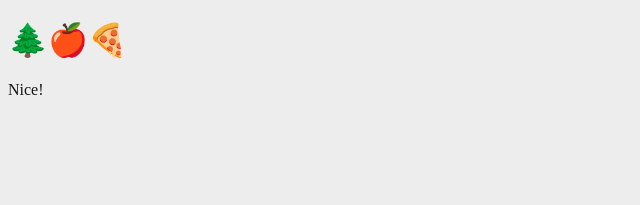
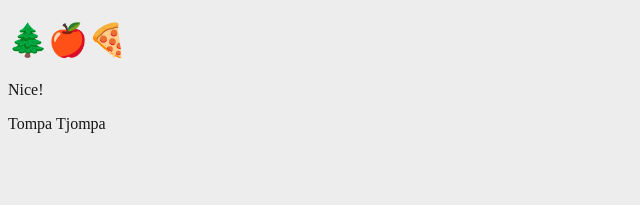
Before and after one commit to VonRiddarn/pine-apple-pizza, a React (Vite) app: page / in a window 1280 px wide. Shown: the top 205 px of the page, without its empty margins (0-640 px from the left). Built offline with nearby package versions, Linux system fonts and the light colour scheme.

Commit message:
feat: add basic context for displaying a name

```diff
--- a/src/App.tsx
+++ b/src/App.tsx
@@ -1,11 +1,14 @@
 import "./App.scss";
+import NameDisplay from "./components/NameDisplay";
+import { NameProvider } from "./contexts/NameContext";
 
 function App() {
 	return (
-		<>
+		<NameProvider>
 			<h1>🌲🍎🍕</h1>
 			<p>Nice!</p>
-		</>
+			<NameDisplay />
+		</NameProvider>
 	);
 }
 
--- /dev/null
+++ b/src/components/NameDisplay.tsx
@@ -0,0 +1,9 @@
+import { useNameContext } from "../contexts/NameContext";
+
+const NameDisplay = () => {
+	const name = useNameContext();
+
+	return <p>{name || "Name is empty!"}</p>;
+};
+
+export default NameDisplay;
--- /dev/null
+++ b/src/contexts/NameContext.tsx
@@ -0,0 +1,28 @@
+import React, { useState } from "react";
+
+const NameContext = React.createContext<string | null>(null);
+
+export const useNameContext = () => {
+	const context = React.useContext(NameContext);
+	// Reason for undefined check: I want to be able to have the state be empty during its lifecycle.
+	if (context === undefined) throw new Error("Namecontext must be used within the provider!");
+	return context;
+};
+/*
+	In my heart I want to use this, but in my mind I know it's not as readable.
+	The cool thing is that this doesn't allocate memory for a constant.
+	React.useContext(NameContext) ??
+	(() => {
+		throw new Error("Namecontext must be used within the provider!");
+	})();
+*/
+
+type NameProviderProps = {
+	children: React.ReactNode;
+};
+
+export function NameProvider({ children }: NameProviderProps) {
+	const [name, setName] = useState("Tompa Tjompa");
+
+	return <NameContext.Provider value={name}>{children}</NameContext.Provider>;
+}
```
